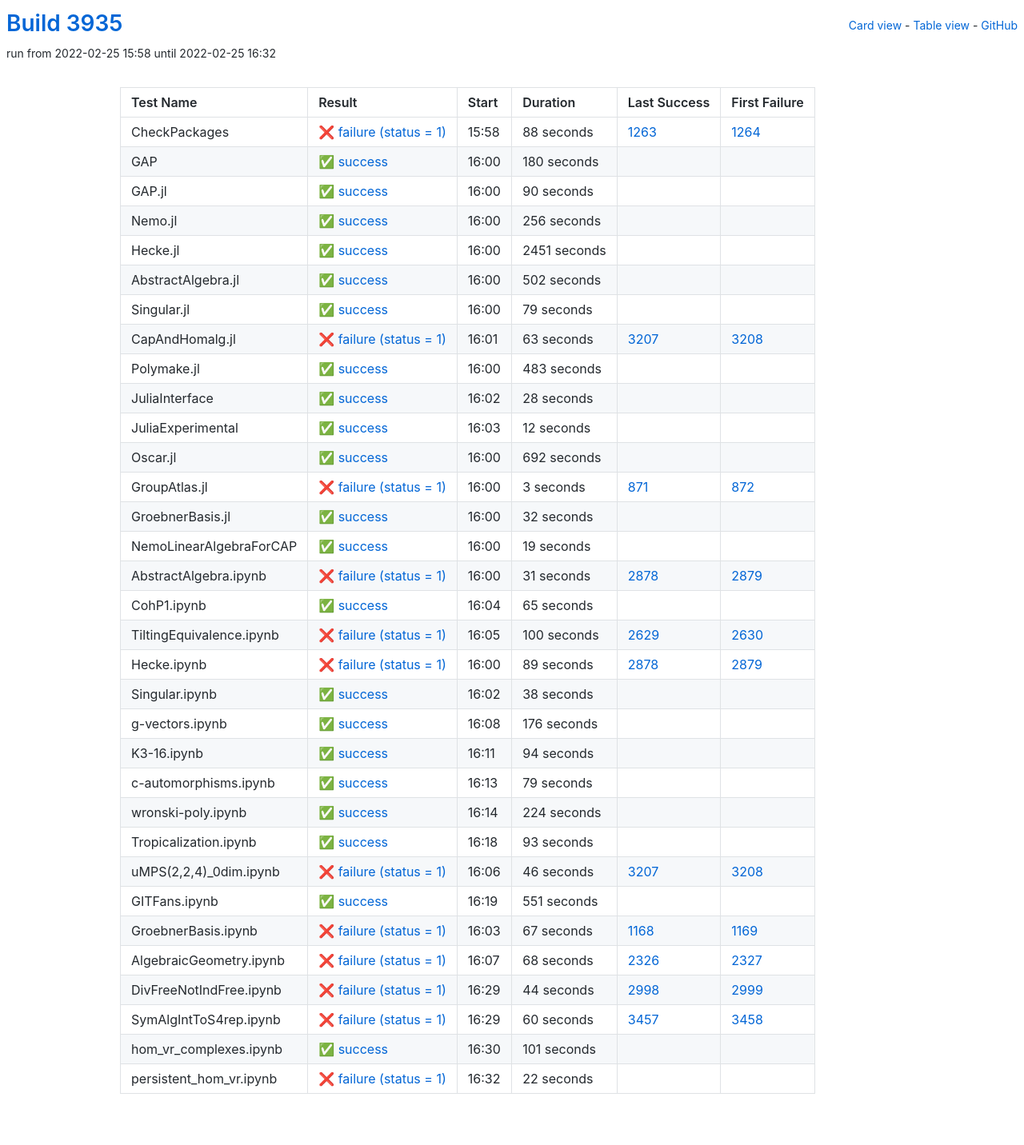
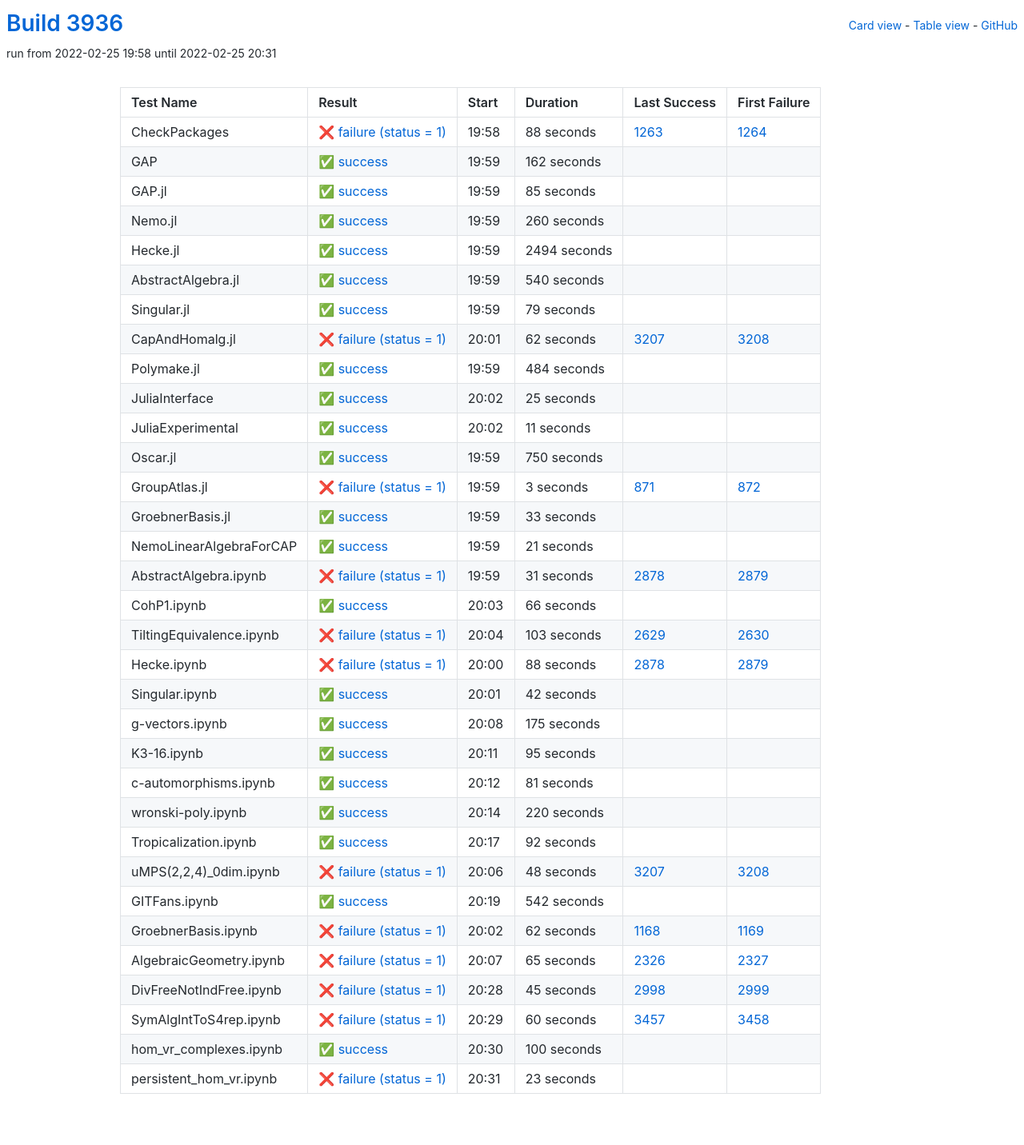
Before and after one commit to oscar-system/oscar-ci-status-stable, a Jekyll site: the page built from table.html, in a window 1280 px wide. Shown: the whole page at 80% size. Built offline with Jekyll 4.4.1, drawn with Linux system fonts in a browser that asks for light colours.

Commit message:
Build #3936

```diff
--- a/_data/ci.yml
+++ b/_data/ci.yml
@@ -1,6 +1,6 @@
 ---
-build: 3935
-build_url: https://oscarci.mathematik.uni-kl.de/job/oscar-stable/3935/
+build: 3936
+build_url: https://oscarci.mathematik.uni-kl.de/job/oscar-stable/3936/
 job: oscar-stable
 organization: oscar-system
 repo: oscar-ci-status-stable
@@ -8,8 +8,8 @@ repourl: https://github.com/oscar-system/oscar-ci-status-stable
 tests:
 - name: CheckPackages
   id: checkpackages
-  log: https://oscarci.mathematik.uni-kl.de/job/oscar-stable/3935/artifact/logs/build-3935/CheckPackages.log
-  start: 2022-02-25 15:58
+  log: https://oscarci.mathematik.uni-kl.de/job/oscar-stable/3936/artifact/logs/build-3936/CheckPackages.log
+  start: 2022-02-25 19:58
   success: false
   exitcode: 1
   status: failure
@@ -20,68 +20,68 @@ tests:
   first_failure_url: https://oscarci.mathematik.uni-kl.de/job/oscar-stable/1264/
 - name: GAP
   id: gap
-  log: https://oscarci.mathematik.uni-kl.de/job/oscar-stable/3935/artifact/logs/build-3935/GAP.log
-  start: 2022-02-25 16:00
+  log: https://oscarci.mathematik.uni-kl.de/job/oscar-stable/3936/artifact/logs/build-3936/GAP.log
+  start: 2022-02-25 19:59
   success: true
   exitcode: 0
   status: success
-  duration: 180
+  duration: 162
   last_success: false
   last_success_url:
   first_failure: false
   first_failure_url:
 - name: GAP.jl
   id: gap-jl
-  log: https://oscarci.mathematik.uni-kl.de/job/oscar-stable/3935/artifact/logs/build-3935/GAP.jl.log
-  start: 2022-02-25 16:00
+  log: https://oscarci.mathematik.uni-kl.de/job/oscar-stable/3936/artifact/logs/build-3936/GAP.jl.log
+  start: 2022-02-25 19:59
   success: true
   exitcode: 0
   status: success
-  duration: 90
+  duration: 85
   last_success: false
   last_success_url:
   first_failure: false
   first_failure_url:
 - name: Nemo.jl
   id: nemo-jl
-  log: https://oscarci.mathematik.uni-kl.de/job/oscar-stable/3935/artifact/logs/build-3935/Nemo.jl.log
-  start: 2022-02-25 16:00
+  log: https://oscarci.mathematik.uni-kl.de/job/oscar-stable/3936/artifact/logs/build-3936/Nemo.jl.log
+  start: 2022-02-25 19:59
   success: true
   exitcode: 0
   status: success
-  duration: 256
+  duration: 260
   last_success: false
   last_success_url:
   first_failure: false
   first_failure_url:
 - name: Hecke.jl
   id: hecke-jl
-  log: https://oscarci.mathematik.uni-kl.de/job/oscar-stable/3935/artifact/logs/build-3935/Hecke.jl.log
-  start: 2022-02-25 16:00
+  log: https://oscarci.mathematik.uni-kl.de/job/oscar-stable/3936/artifact/logs/build-3936/Hecke.jl.log
+  start: 2022-02-25 19:59
   success: true
   exitcode: 0
   status: success
-  duration: 2451
+  duration: 2494
   last_success: false
   last_success_url:
   first_failure: false
   first_failure_url:
 - name: AbstractAlgebra.jl
   id: abstractalgebra-jl
-  log: https://oscarci.mathematik.uni-kl.de/job/oscar-stable/3935/artifact/logs/build-3935/AbstractAlgebra.jl.log
-  start: 2022-02-25 16:00
+  log: https://oscarci.mathematik.uni-kl.de/job/oscar-stable/3936/artifact/logs/build-3936/AbstractAlgebra.jl.log
+  start: 2022-02-25 19:59
   success: true
   exitcode: 0
   status: success
-  duration: 502
+  duration: 540
   last_success: false
   last_success_url:
   first_failure: false
   first_failure_url:
 - name: Singular.jl
   id: singular-jl
-  log: https://oscarci.mathematik.uni-kl.de/job/oscar-stable/3935/artifact/logs/build-3935/Singular.jl.log
-  start: 2022-02-25 16:00
+  log: https://oscarci.mathematik.uni-kl.de/job/oscar-stable/3936/artifact/logs/build-3936/Singular.jl.log
+  start: 2022-02-25 19:59
   success: true
   exitcode: 0
   status: success
@@ -92,68 +92,68 @@ tests:
   first_failure_url:
 - name: CapAndHomalg.jl
   id: capandhomalg-jl
-  log: https://oscarci.mathematik.uni-kl.de/job/oscar-stable/3935/artifact/logs/build-3935/CapAndHomalg.jl.log
-  start: 2022-02-25 16:01
+  log: https://oscarci.mathematik.uni-kl.de/job/oscar-stable/3936/artifact/logs/build-3936/CapAndHomalg.jl.log
+  start: 2022-02-25 20:01
   success: false
   exitcode: 1
   status: failure
-  duration: 63
+  duration: 62
   last_success: 3207
   last_success_url: https://oscarci.mathematik.uni-kl.de/job/oscar-stable/3207/
   first_failure: 3208
   first_failure_url: https://oscarci.mathematik.uni-kl.de/job/oscar-stable/3208/
 - name: Polymake.jl
   id: polymake-jl
-  log: https://oscarci.mathematik.uni-kl.de/job/oscar-stable/3935/artifact/logs/build-3935/Polymake.jl.log
-  start: 2022-02-25 16:00
+  log: https://oscarci.mathematik.uni-kl.de/job/oscar-stable/3936/artifact/logs/build-3936/Polymake.jl.log
+  start: 2022-02-25 19:59
   success: true
   exitcode: 0
   status: success
-  duration: 483
+  duration: 484
   last_success: false
   last_success_url:
   first_failure: false
   first_failure_url:
 - name: JuliaInterface
   id: juliainterface
-  log: https://oscarci.mathematik.uni-kl.de/job/oscar-stable/3935/artifact/logs/build-3935/JuliaInterface.log
-  start: 2022-02-25 16:02
+  log: https://oscarci.mathematik.uni-kl.de/job/oscar-stable/3936/artifact/logs/build-3936/JuliaInterface.log
+  start: 2022-02-25 20:02
   success: true
   exitcode: 0
   status: success
-  duration: 28
+  duration: 25
   last_success: false
   last_success_url:
   first_failure: false
   first_failure_url:
 - name: JuliaExperimental
   id: juliaexperimental
-  log: https://oscarci.mathematik.uni-kl.de/job/oscar-stable/3935/artifact/logs/build-3935/JuliaExperimental.log
-  start: 2022-02-25 16:03
+  log: https://oscarci.mathematik.uni-kl.de/job/oscar-stable/3936/artifact/logs/build-3936/JuliaExperimental.log
+  start: 2022-02-25 20:02
   success: true
   exitcode: 0
   status: success
-  duration: 12
+  duration: 11
   last_success: false
   last_success_url:
   first_failure: false
   first_failure_url:
 - name: Oscar.jl
   id: oscar-jl
-  log: https://oscarci.mathematik.uni-kl.de/job/oscar-stable/3935/artifact/logs/build-3935/Oscar.jl.log
-  start: 2022-02-25 16:00
+  log: https://oscarci.mathematik.uni-kl.de/job/oscar-stable/3936/artifact/logs/build-3936/Oscar.jl.log
+  start: 2022-02-25 19:59
   success: true
   exitcode: 0
   status: success
-  duration: 692
+  duration: 750
   last_success: false
   last_success_url:
   first_failure: false
   first_failure_url:
 - name: GroupAtlas.jl
   id: groupatlas-jl
-  log: https://oscarci.mathematik.uni-kl.de/job/oscar-stable/3935/artifact/logs/build-3935/GroupAtlas.jl.log
-  start: 2022-02-25 16:00
+  log: https://oscarci.mathematik.uni-kl.de/job/oscar-stable/3936/artifact/logs/build-3936/GroupAtlas.jl.log
+  start: 2022-02-25 19:59
   success: false
   exitcode: 1
   status: failure
@@ -164,32 +164,32 @@ tests:
   first_failure_url: https://oscarci.mathematik.uni-kl.de/job/oscar-stable/872/
 - name: GroebnerBasis.jl
   id: groebnerbasis-jl
-  log: https://oscarci.mathematik.uni-kl.de/job/oscar-stable/3935/artifact/logs/build-3935/GroebnerBasis.jl.log
-  start: 2022-02-25 16:00
+  log: https://oscarci.mathematik.uni-kl.de/job/oscar-stable/3936/artifact/logs/build-3936/GroebnerBasis.jl.log
+  start: 2022-02-25 19:59
   success: true
   exitcode: 0
   status: success
-  duration: 32
+  duration: 33
   last_success: false
   last_success_url:
   first_failure: false
   first_failure_url:
 - name: NemoLinearAlgebraForCAP
   id: nemolinearalgebraforcap
-  log: https://oscarci.mathematik.uni-kl.de/job/oscar-stable/3935/artifact/logs/build-3935/NemoLinearAlgebraForCAP.log
-  start: 2022-02-25 16:00
+  log: https://oscarci.mathematik.uni-kl.de/job/oscar-stable/3936/artifact/logs/build-3936/NemoLinearAlgebraForCAP.log
+  start: 2022-02-25 19:59
   success: true
   exitcode: 0
   status: success
-  duration: 19
+  duration: 21
   last_success: false
   last_success_url:
   first_failure: false
   first_failure_url:
 - name: AbstractAlgebra.ipynb
   id: abstractalgebra-ipynb
-  log: https://oscarci.mathematik.uni-kl.de/job/oscar-stable/3935/artifact/logs/build-3935/AbstractAlgebra.ipynb.log
-  start: 2022-02-25 16:00
+  log: https://oscarci.mathematik.uni-kl.de/job/oscar-stable/3936/artifact/logs/build-3936/AbstractAlgebra.ipynb.log
+  start: 2022-02-25 19:59
   success: false
   exitcode: 1
   status: failure
@@ -200,176 +200,176 @@ tests:
   first_failure_url: https://oscarci.mathematik.uni-kl.de/job/oscar-stable/2879/
 - name: CohP1.ipynb
   id: cohp1-ipynb
-  log: https://oscarci.mathematik.uni-kl.de/job/oscar-stable/3935/artifact/logs/build-3935/CohP1.ipynb.log
-  start: 2022-02-25 16:04
+  log: https://oscarci.mathematik.uni-kl.de/job/oscar-stable/3936/artifact/logs/build-3936/CohP1.ipynb.log
+  start: 2022-02-25 20:03
   success: true
   exitcode: 0
   status: success
-  duration: 65
+  duration: 66
   last_success: false
   last_success_url:
   first_failure: false
   first_failure_url:
 - name: TiltingEquivalence.ipynb
   id: tiltingequivalence-ipynb
-  log: https://oscarci.mathematik.uni-kl.de/job/oscar-stable/3935/artifact/logs/build-3935/TiltingEquivalence.ipynb.log
-  start: 2022-02-25 16:05
+  log: https://oscarci.mathematik.uni-kl.de/job/oscar-stable/3936/artifact/logs/build-3936/TiltingEquivalence.ipynb.log
+  start: 2022-02-25 20:04
   success: false
   exitcode: 1
   status: failure
-  duration: 100
+  duration: 103
   last_success: 2629
   last_success_url: https://oscarci.mathematik.uni-kl.de/job/oscar-stable/2629/
   first_failure: 2630
   first_failure_url: https://oscarci.mathematik.uni-kl.de/job/oscar-stable/2630/
 - name: Hecke.ipynb
   id: hecke-ipynb
-  log: https://oscarci.mathematik.uni-kl.de/job/oscar-stable/3935/artifact/logs/build-3935/Hecke.ipynb.log
-  start: 2022-02-25 16:00
+  log: https://oscarci.mathematik.uni-kl.de/job/oscar-stable/3936/artifact/logs/build-3936/Hecke.ipynb.log
+  start: 2022-02-25 20:00
   success: false
   exitcode: 1
   status: failure
-  duration: 89
+  duration: 88
   last_success: 2878
   last_success_url: https://oscarci.mathematik.uni-kl.de/job/oscar-stable/2878/
   first_failure: 2879
   first_failure_url: https://oscarci.mathematik.uni-kl.de/job/oscar-stable/2879/
 - name: Singular.ipynb
   id: singular-ipynb
-  log: https://oscarci.mathematik.uni-kl.de/job/oscar-stable/3935/artifact/logs/build-3935/Singular.ipynb.log
-  start: 2022-02-25 16:02
+  log: https://oscarci.mathematik.uni-kl.de/job/oscar-stable/3936/artifact/logs/build-3936/Singular.ipynb.log
+  start: 2022-02-25 20:01
   success: true
   exitcode: 0
   status: success
-  duration: 38
+  duration: 42
   last_success: false
   last_success_url:
   first_failure: false
   first_failure_url:
 - name: g-vectors.ipynb
   id: g-vectors-ipynb
-  log: https://oscarci.mathematik.uni-kl.de/job/oscar-stable/3935/artifact/logs/build-3935/g-vectors.ipynb.log
-  start: 2022-02-25 16:08
+  log: https://oscarci.mathematik.uni-kl.de/job/oscar-stable/3936/artifact/logs/build-3936/g-vectors.ipynb.log
+  start: 2022-02-25 20:08
   success: true
   exitcode: 0
   status: success
-  duration: 176
+  duration: 175
   last_success: false
   last_success_url:
   first_failure: false
   first_failure_url:
 - name: K3-16.ipynb
   id: k3-16-ipynb
-  log: https://oscarci.mathematik.uni-kl.de/job/oscar-stable/3935/artifact/logs/build-3935/K3-16.ipynb.log
-  start: 2022-02-25 16:11
+  log: https://oscarci.mathematik.uni-kl.de/job/oscar-stable/3936/artifact/logs/build-3936/K3-16.ipynb.log
+  start: 2022-02-25 20:11
   success: true
   exitcode: 0
   status: success
-  duration: 94
+  duration: 95
   last_success: false
   last_success_url:
   first_failure: false
   first_failure_url:
 - name: c-automorphisms.ipynb
   id: c-automorphisms-ipynb
-  log: https://oscarci.mathematik.uni-kl.de/job/oscar-stable/3935/artifact/logs/build-3935/c-automorphisms.ipynb.log
-  start: 2022-02-25 16:13
+  log: https://oscarci.mathematik.uni-kl.de/job/oscar-stable/3936/artifact/logs/build-3936/c-automorphisms.ipynb.log
+  start: 2022-02-25 20:12
   success: true
   exitcode: 0
   status: success
-  duration: 79
+  duration: 81
   last_success: false
   last_success_url:
   first_failure: false
   first_failure_url:
 - name: wronski-poly.ipynb
   id: wronski-poly-ipynb
-  log: https://oscarci.mathematik.uni-kl.de/job/oscar-stable/3935/artifact/logs/build-3935/wronski-poly.ipynb.log
-  start: 2022-02-25 16:14
+  log: https://oscarci.mathematik.uni-kl.de/job/oscar-stable/3936/artifact/logs/build-3936/wronski-poly.ipynb.log
+  start: 2022-02-25 20:14
   success: true
   exitcode: 0
   status: success
-  duration: 224
+  duration: 220
   last_success: false
   last_success_url:
   first_failure: false
   first_failure_url:
 - name: Tropicalization.ipynb
   id: tropicalization-ipynb
-  log: https://oscarci.mathematik.uni-kl.de/job/oscar-stable/3935/artifact/logs/build-3935/Tropicalization.ipynb.log
-  start: 2022-02-25 16:18
+  log: https://oscarci.mathematik.uni-kl.de/job/oscar-stable/3936/artifact/logs/build-3936/Tropicalization.ipynb.log
+  start: 2022-02-25 20:17
   success: true
   exitcode: 0
   status: success
-  duration: 93
+  duration: 92
   last_success: false
   last_success_url:
   first_failure: false
   first_failure_url:
 - name: uMPS(2,2,4)_0dim.ipynb
   id: umps-2-2-4-0dim-ipynb
-  log: https://oscarci.mathematik.uni-kl.de/job/oscar-stable/3935/artifact/logs/build-3935/uMPS-2-2-4-_0dim.ipynb.log
-  start: 2022-02-25 16:06
+  log: https://oscarci.mathematik.uni-kl.de/job/oscar-stable/3936/artifact/logs/build-3936/uMPS-2-2-4-_0dim.ipynb.log
+  start: 2022-02-25 20:06
   success: false
   exitcode: 1
   status: failure
-  duration: 46
+  duration: 48
   last_success: 3207
   last_success_url: https://oscarci.mathematik.uni-kl.de/job/oscar-stable/3207/
   first_failure: 3208
   first_failure_url: https://oscarci.mathematik.uni-kl.de/job/oscar-stable/3208/
 - name: GITFans.ipynb
   id: gitfans-ipynb
-  log: https://oscarci.mathematik.uni-kl.de/job/oscar-stable/3935/artifact/logs/build-3935/GITFans.ipynb.log
-  start: 2022-02-25 16:19
+  log: https://oscarci.mathematik.uni-kl.de/job/oscar-stable/3936/artifact/logs/build-3936/GITFans.ipynb.log
+  start: 2022-02-25 20:19
   success: true
   exitcode: 0
   status: success
-  duration: 551
+  duration: 542
   last_success: false
   last_success_url:
   first_failure: false
   first_failure_url:
 - name: GroebnerBasis.ipynb
   id: groebnerbasis-ipynb
-  log: https://oscarci.mathematik.uni-kl.de/job/oscar-stable/3935/artifact/logs/build-3935/GroebnerBasis.ipynb.log
-  start: 2022-02-25 16:03
+  log: https://oscarci.mathematik.uni-kl.de/job/oscar-stable/3936/artifact/logs/build-3936/GroebnerBasis.ipynb.log
+  start: 2022-02-25 20:02
   success: false
   exitcode: 1
   status: failure
-  duration: 67
+  duration: 62
   last_success: 1168
   last_success_url: https://oscarci.mathematik.uni-kl.de/job/oscar-stable/1168/
   first_failure: 1169
   first_failure_url: https://oscarci.mathematik.uni-kl.de/job/oscar-stable/1169/
 - name: AlgebraicGeometry.ipynb
   id: algebraicgeometry-ipynb
-  log: https://oscarci.mathematik.uni-kl.de/job/oscar-stable/3935/artifact/logs/build-3935/AlgebraicGeometry.ipynb.log
-  start: 2022-02-25 16:07
+  log: https://oscarci.mathematik.uni-kl.de/job/oscar-stable/3936/artifact/logs/build-3936/AlgebraicGeometry.ipynb.log
+  start: 2022-02-25 20:07
   success: false
   exitcode: 1
   status: failure
-  duration: 68
+  duration: 65
   last_success: 2326
   last_success_url: https://oscarci.mathematik.uni-kl.de/job/oscar-stable/2326/
   first_failure: 2327
   first_failure_url: https://oscarci.mathematik.uni-kl.de/job/oscar-stable/2327/
 - name: DivFreeNotIndFree.ipynb
   id: divfreenotindfree-ipynb
-  log: https://oscarci.mathematik.uni-kl.de/job/oscar-stable/3935/artifact/logs/build-3935/DivFreeNotIndFree.ipynb.log
-  start: 2022-02-25 16:29
+  log: https://oscarci.mathematik.uni-kl.de/job/oscar-stable/3936/artifact/logs/build-3936/DivFreeNotIndFree.ipynb.log
+  start: 2022-02-25 20:28
   success: false
   exitcode: 1
   status: failure
-  duration: 44
+  duration: 45
   last_success: 2998
   last_success_url: https://oscarci.mathematik.uni-kl.de/job/oscar-stable/2998/
   first_failure: 2999
   first_failure_url: https://oscarci.mathematik.uni-kl.de/job/oscar-stable/2999/
 - name: SymAlgIntToS4rep.ipynb
   id: symalginttos4rep-ipynb
-  log: https://oscarci.mathematik.uni-kl.de/job/oscar-stable/3935/artifact/logs/build-3935/SymAlgIntToS4rep.ipynb.log
-  start: 2022-02-25 16:29
+  log: https://oscarci.mathematik.uni-kl.de/job/oscar-stable/3936/artifact/logs/build-3936/SymAlgIntToS4rep.ipynb.log
+  start: 2022-02-25 20:29
   success: false
   exitcode: 1
   status: failure
@@ -380,24 +380,24 @@ tests:
   first_failure_url: https://oscarci.mathematik.uni-kl.de/job/oscar-stable/3458/
 - name: hom_vr_complexes.ipynb
   id: hom-vr-complexes-ipynb
-  log: https://oscarci.mathematik.uni-kl.de/job/oscar-stable/3935/artifact/logs/build-3935/hom_vr_complexes.ipynb.log
-  start: 2022-02-25 16:30
+  log: https://oscarci.mathematik.uni-kl.de/job/oscar-stable/3936/artifact/logs/build-3936/hom_vr_complexes.ipynb.log
+  start: 2022-02-25 20:30
   success: true
   exitcode: 0
   status: success
-  duration: 101
+  duration: 100
   last_success: false
   last_success_url:
   first_failure: false
   first_failure_url:
 - name: persistent_hom_vr.ipynb
   id: persistent-hom-vr-ipynb
-  log: https://oscarci.mathematik.uni-kl.de/job/oscar-stable/3935/artifact/logs/build-3935/persistent_hom_vr.ipynb.log
-  start: 2022-02-25 16:32
+  log: https://oscarci.mathematik.uni-kl.de/job/oscar-stable/3936/artifact/logs/build-3936/persistent_hom_vr.ipynb.log
+  start: 2022-02-25 20:31
   success: false
   exitcode: 1
   status: failure
-  duration: 22
+  duration: 23
   last_success: false
   last_success_url:
   first_failure: false
```
Also changed, not shown: README.md.
